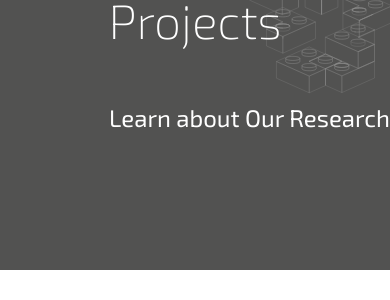
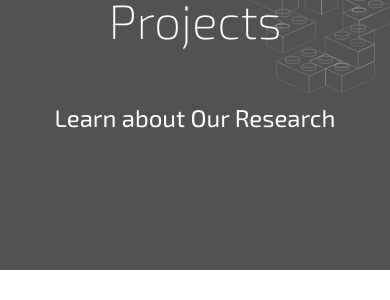
Before and after one commit to simbricks/simbricks.github.io, a Jekyll site: the page built from _pages/projects.md, in a window 390 px wide. Shown: the part 359-659 px from the top of the page. Built offline with Jekyll 4.4.1, drawn with Linux system fonts in a browser that asks for light colours.

Commit message:
fix up subtitle position on mobile

```diff
--- a/_sass/base-design.scss
+++ b/_sass/base-design.scss
@@ -160,10 +160,6 @@ header.page-header {
       p.subtitle {
         font-family: $font-title;
         font-size: 1.5rem;
-        text-align: right;
-        padding-top: 3rem;
-        padding-right: 0rem;
-        padding-left: 5rem;
       }
       h1 {
         font-size: 3rem;
--- a/_sass/base-layout.scss
+++ b/_sass/base-layout.scss
@@ -67,8 +67,11 @@ header.page-header {
       h1 {
         margin: 0.5rem 0rem;
       }
-      div.description {
-        margin-top: 10px;
+      p.subtitle {
+        text-align: right;
+        padding-top: 3rem;
+        padding-right: 0rem;
+        padding-left: 5rem;
       }
     }
   }
@@ -170,6 +173,14 @@ footer {
       justify-content: center;
       padding-bottom: 0px;
       height: auto;
+
+      div.text {
+        p.subtitle {
+          text-align: center;
+          padding-left: 2rem;
+          padding-right: 2rem;
+        }
+      }
     }
   }
 
```
